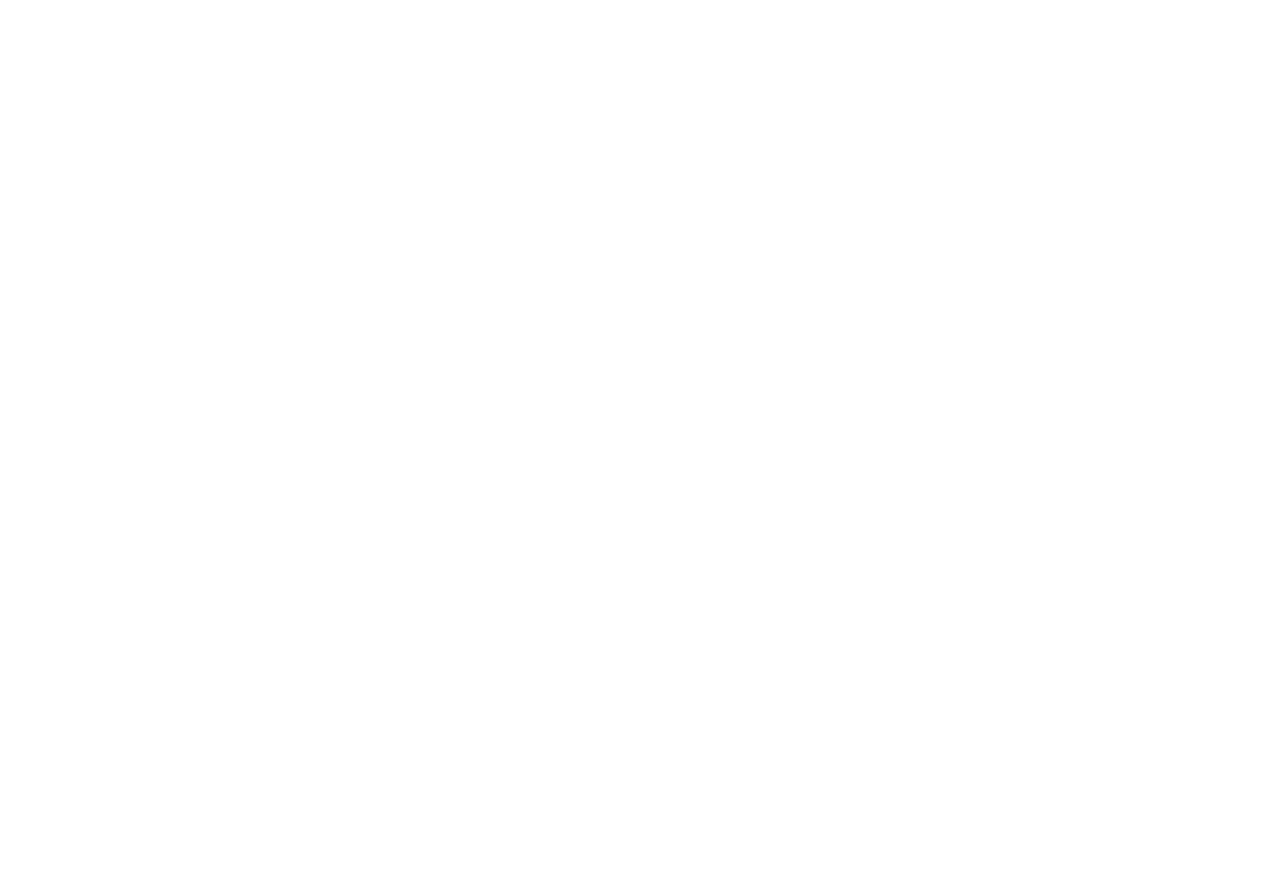
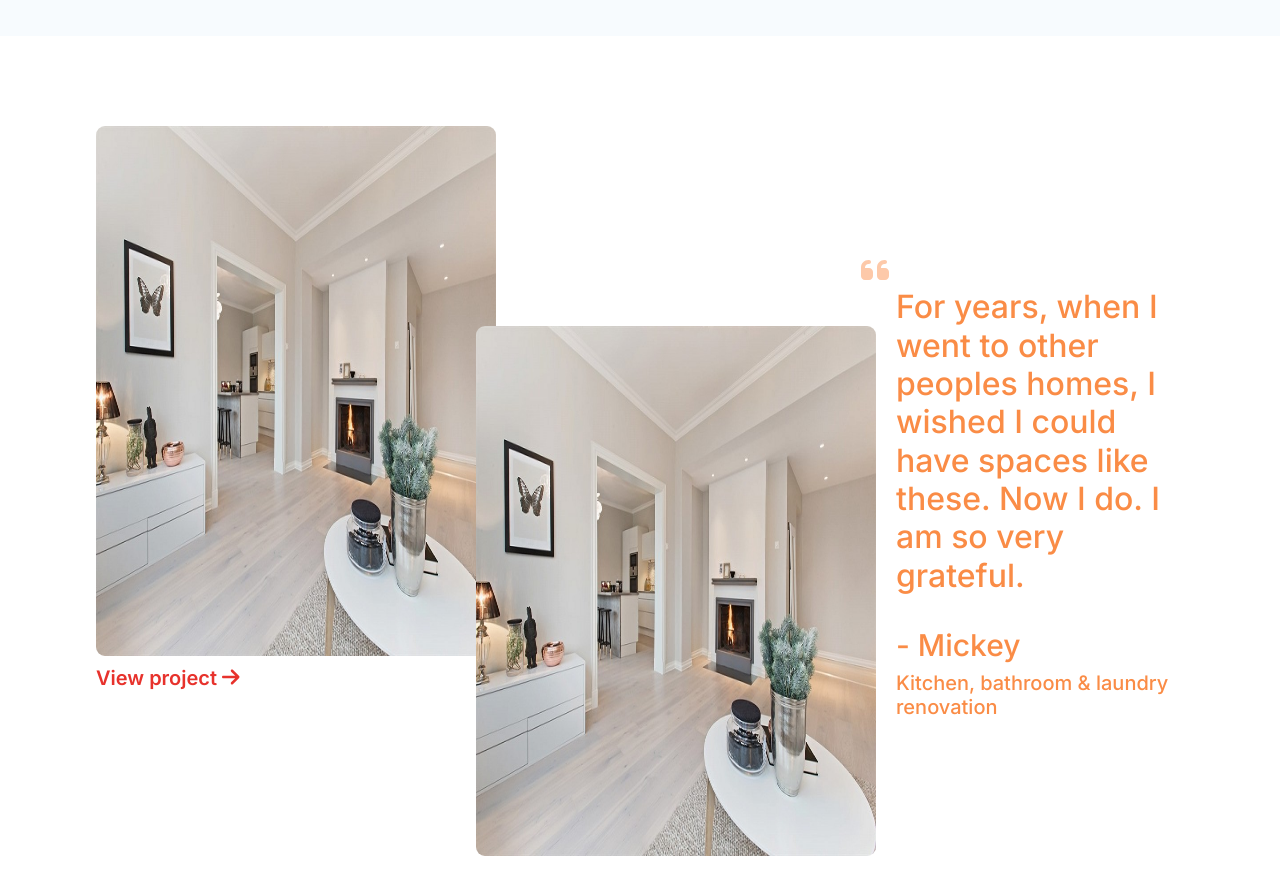
Before and after one commit to DevrMichael/zbc, a Next.js app: page / in a window 1280 px wide. Shown: the part 1380-2274 px from the top of the page. Before the commit the page ends 1336 px from the top, so only its background shows below. Built offline with nearby package versions, Linux system fonts and the light colour scheme.

Commit message:
Create featured project section

```diff
--- /dev/null
+++ b/components/FeaturedProject/FeaturedProject.module.scss
@@ -0,0 +1,57 @@
+.container {
+  display: flex;
+  width: 85%;
+  margin: auto;
+  padding-block: 90px;
+
+  img {
+    border-radius: 9px;
+  }
+
+  .imagesContainer {
+    display: flex;
+
+    .imageWithHeader {
+      h5 {
+        font-size: 20px;
+        padding-top: 10px;
+      }
+
+      a {
+        text-decoration: none;
+        font-weight: 600;
+      }
+
+      a,
+      svg {
+        color: #e7322c;
+      }
+    }
+
+    .singleImage {
+      margin-left: -20px;
+      margin-top: 200px;
+    }
+  }
+
+  .textContainer {
+    padding-left: 20px;
+    width: 30%;
+    margin: auto;
+    color: #fa8c46;
+
+    h3 {
+      font-size: 30px;
+    }
+
+    h5 {
+      font-size: 20px;
+    }
+
+    .quoteIcon {
+      color: #fa8b4676;
+      font-size: 2rem;
+      margin-left: -35px;
+    }
+  }
+}
--- /dev/null
+++ b/components/FeaturedProject/FeaturedProject.tsx
@@ -0,0 +1,34 @@
+import React from 'react';
+import styles from './FeaturedProject.module.scss';
+import Image from 'next/image';
+import image from '../Hero/assets/project-1.jpeg';
+import { FontAwesomeIcon } from '@fortawesome/react-fontawesome';
+import { faArrowRight, faQuoteLeft } from '@fortawesome/free-solid-svg-icons';
+
+export default function FeaturedProject() {
+  return (
+    <div className={styles.container}>
+      <div className={styles.imagesContainer}>
+        <div className={styles.imageWithHeader}>
+          <Image src={image} alt="Alt text" width={400} height={530} />
+          <h5>
+            <a href="#">View project</a> <FontAwesomeIcon icon={faArrowRight} />
+          </h5>
+        </div>
+        <div className={styles.singleImage}>
+          <Image src={image} alt="Alt text" width={400} height={530} />
+        </div>
+      </div>
+      <div className={styles.textContainer}>
+        <FontAwesomeIcon icon={faQuoteLeft} className={styles.quoteIcon} />
+        <h2>
+          For years, when I went to other peoples homes, I wished I could have
+          spaces like these. Now I do. I am so very grateful.
+        </h2>
+        <br />
+        <h3>- Mickey</h3>
+        <h5>Kitchen, bathroom & laundry renovation</h5>
+      </div>
+    </div>
+  );
+}
--- a/components/Hero/Hero.module.scss
+++ b/components/Hero/Hero.module.scss
@@ -8,7 +8,7 @@
 
   .content {
     width: 70%;
-    padding-right: 20px;
+    padding-right: 40px;
 
     h1 {
       font-size: 56px;
@@ -24,6 +24,8 @@
     button {
       background-color: $primary;
       border: none;
+      padding: 15px 60px;
+      margin-top: 35px;
 
       &:hover {
         background-color: #df8380;
@@ -35,7 +37,7 @@
     width: 90%;
     display: grid;
     grid-auto-flow: column;
-    grid-auto-columns: 58%;
+    gap: 20px;
 
     overflow-x: auto;
     overscroll-behavior-inline: contain;
--- a/components/Hero/Hero.tsx
+++ b/components/Hero/Hero.tsx
@@ -24,7 +24,7 @@
                 src={project.image}
                 alt=""
                 width={300}
-                height={370}
+                height={450}
               />
               <div className={styles.projectText}>
                 <h6>{project.title}</h6>
--- a/components/Tjenester/Tjenester.tsx
+++ b/components/Services/Services.tsx
@@ -1,5 +1,5 @@
 import React from 'react';
-import styles from './Tjenester.module.scss';
+import styles from './Services.module.scss';
 import { FontAwesomeIcon } from '@fortawesome/react-fontawesome';
 import {
   faBuilding,
@@ -11,7 +11,7 @@
   faWeightScale,
 } from '@fortawesome/free-solid-svg-icons';
 
-export default function Tjenester() {
+export default function Services() {
   return (
     <div className={styles.container}>
       <h1>Våre tjenester:</h1>
--- a/pages/index.tsx
+++ b/pages/index.tsx
@@ -2,7 +2,8 @@
 import { Inter } from 'next/font/google';
 import NavBar from '@/components/NavBar/NavBar';
 import Hero from '@/components/Hero/Hero';
-import Tjenester from '@/components/Tjenester/Tjenester';
+import Services from '@/components/Services/Services';
+import FeaturedProject from '@/components/FeaturedProject/FeaturedProject';
 
 const inter = Inter({ subsets: ['latin'] });
 
@@ -17,7 +18,8 @@
       </Head>
       <NavBar />
       <Hero />
-      <Tjenester />
+      <Services />
+      <FeaturedProject />
     </>
   );
 }
```
Also changed, not shown: components/Services/Services.module.scss (renamed from components/Tjenester/Tjenester.module.scss).
